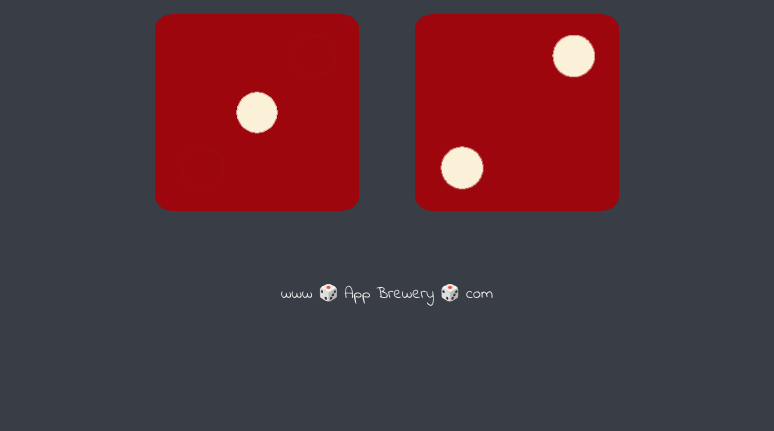
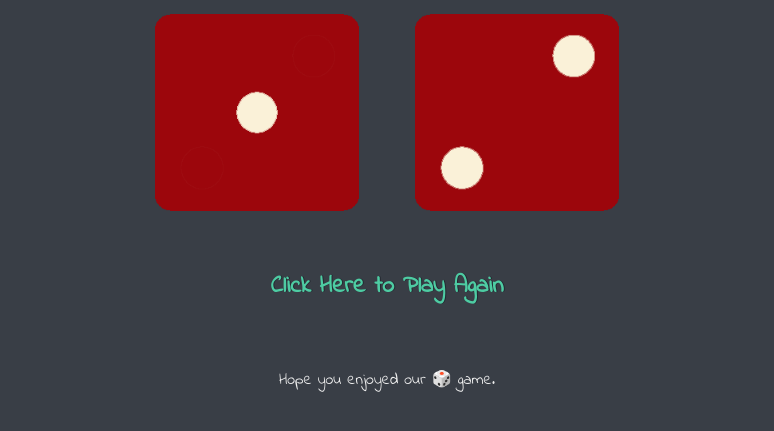
Before and after one commit to shivani-sinha-24/dice-game, a plain HTML site: page index.html in a window 1280 px wide. Shown: the part 321-752 px from the top of the page, without its empty margins (253-1027 px from the left). Drawn offline with Linux system fonts and the light colour scheme.

Commit message:
added play again function

```diff
--- a/index.html
+++ b/index.html
@@ -24,10 +24,12 @@
 
       </div>
 
+      <div id="btn">Click Here to Play Again</div>
+
     <script src="index.js"></script>
     </body>
 
     <footer>
-      www 🎲 App Brewery 🎲 com
+      Hope you enjoyed our 🎲 game.
     </footer>
   </html>
--- a/index.js
+++ b/index.js
@@ -85,3 +85,6 @@ resultOfDices();
 // } else{
 //     document.querySelector("h1").innerHTML="Player 2 wins! 🚩"
 // }
+
+const btn = document.getElementById("btn")
+btn.addEventListener("click",()=>window.location.reload())
--- a/styles.css
+++ b/styles.css
@@ -39,3 +39,21 @@
     font-family: 'Indie Flower', cursive;
 
   }
+  div#btn{
+    display: flex;
+    justify-content: center;
+    align-items: center;
+    font-size: 1.5rem;
+    color: #4ECCA3;
+    font-weight: bold;
+    font-family: 'Indie Flower', cursive;
+    text-shadow: 1px 0 #232931;
+    cursor: pointer;
+    margin-top: 4%;
+  }
+
+  div#btn button{
+    background-color: antiquewhite;
+    width: fit-content;
+    padding: 10px 20px;
+  }
```
